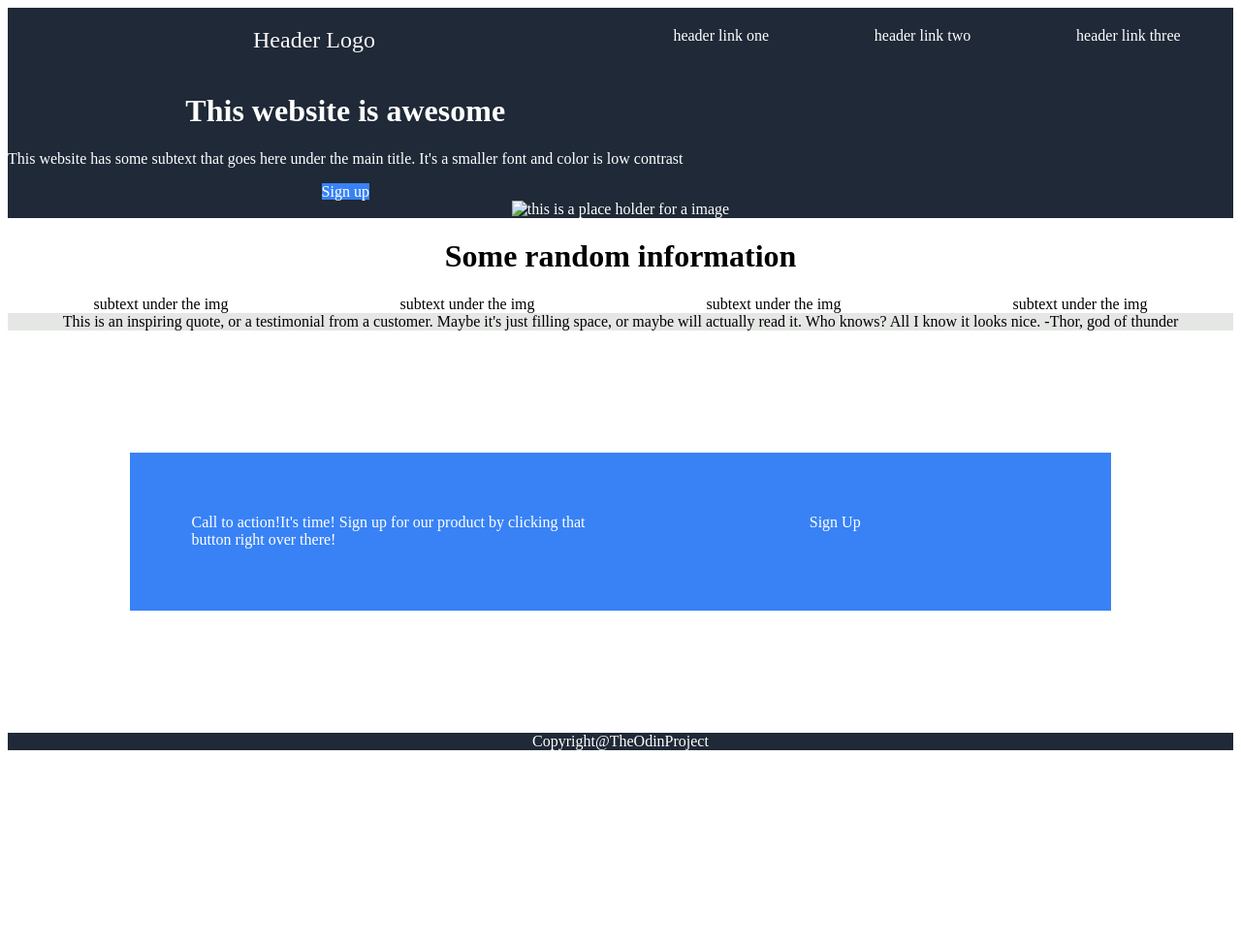
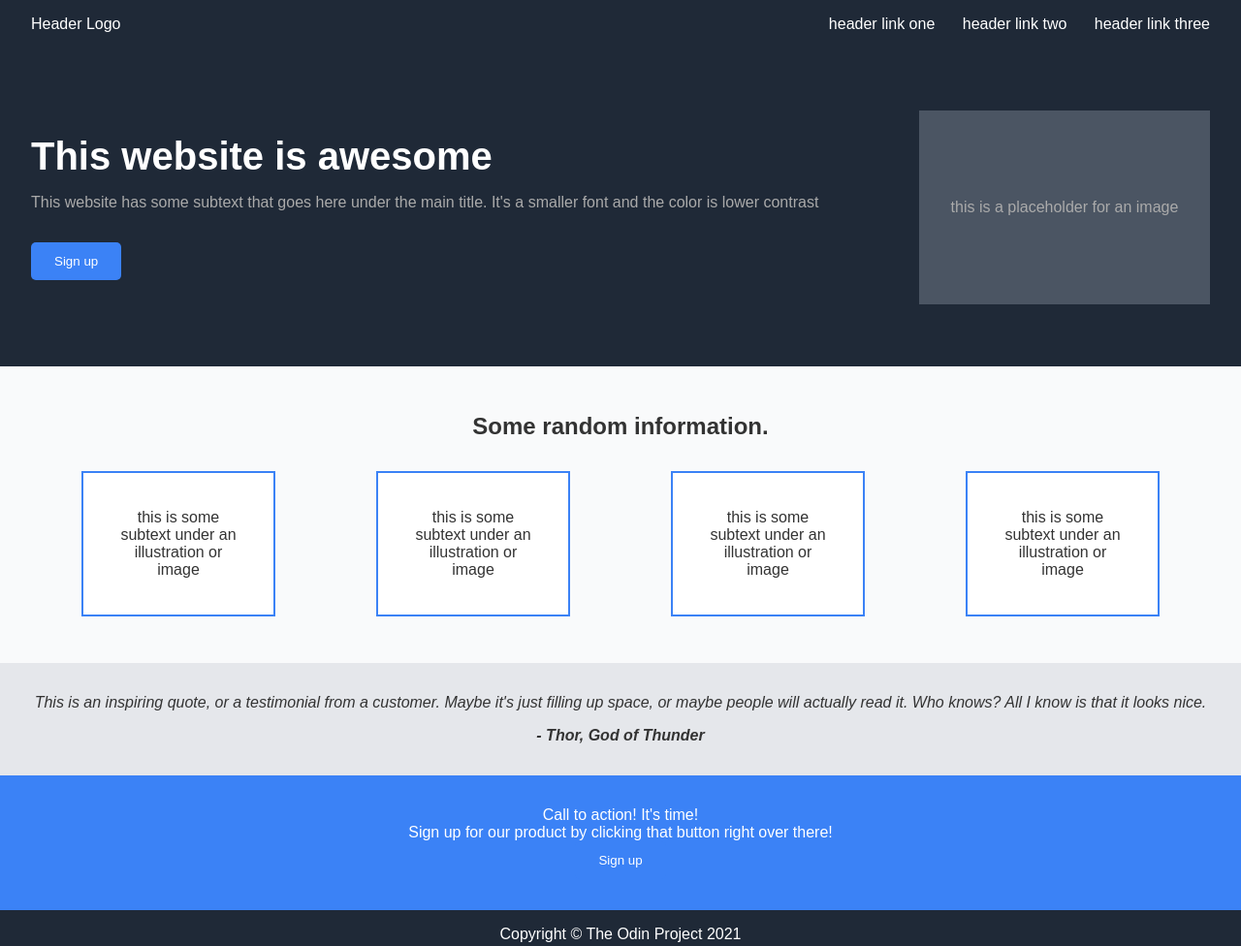
Before and after one commit to devPambi/first_Design, a plain HTML site: page index.html in a window 1280 px wide. Shown: the whole page at 97% size. Before the commit the page ends 800 px from the top, so only its background shows below. Drawn offline with Linux system fonts and the light colour scheme.

Commit message:
finish layout attempt

```diff
--- a/css/styles.css
+++ b/css/styles.css
@@ -1,85 +1,113 @@
-header{
-    color: #fff;
+* {
+    margin: 0;
+    padding: 0;
+    box-sizing: border-box;
 }
 
-.header-container{
-    padding: 20px 0;
-    display: flex;
+body {
+    font-family: Arial, sans-serif;
+    color: #333;
 }
 
-.logo{
-    font-size: 24px;
-    color: #f9f8f9;
-    flex:1;
+header {
+    display: flex;
+    justify-content: space-between;
+    align-items: center;
+    background-color: #1f2937;
+    padding: 1rem 2rem;
+    color: white;
 }
 
-.header-links-container{
-    text-align: center;
-    justify-content: flex-end;
-    flex:1;
+header nav a {
+    color: white;
+    margin-left: 1.5rem;
+    text-decoration: none;
 }
 
-.main-container{
-    display:flex;
-    text-align: center;
-    justify-content: space-around;
-
+.hero {
+    display: flex;
+    justify-content: space-between;
+    align-items: center;
+    background-color: #1f2937;
+    color: white;
+    padding: 4rem 2rem;
 }
 
-.hero-text{
-    display: flex;
+.hero-text h1 {
+    font-size: 2.5rem;
+    margin-bottom: 1rem;
 }
 
-
-.header-links-container{
-    display: flex;
-    justify-content: space-around;
+.hero-text p {
+    margin-bottom: 2rem;
+    color: #aaa;
 }
 
-.hero{
-    text-align: center;
-    background-color: #1f2937;
+button {
+    background-color: #3b82f6;
+    color: white;
+    padding: 0.75rem 1.5rem;
+    border: none;
+    border-radius: 5px;
+    cursor: pointer;
 }
 
-.button{
-    background-color: #3882f6;
-    margin: auto;
-    padding: auto;
-    border: #fff;
+.hero-image {
+    background-color: #4b5563;
+    width: 300px;
+    height: 200px;
+    display: flex;
+    justify-content: center;
+    align-items: center;
+    color: #aaa;
 }
 
-.main-container-one{
-    text-align: center;
-    background-color: #e5e7e5;
-}
-
-.footer-end{
-    text-align: center;
-    background-color: #1f2937;
-    color: #fff;
-}
-
-.random{
+.info {
+    background-color: #f9fafb;
+    padding: 3rem 2rem;
     text-align: center;
 }
 
-.main-footer{
+.info-boxes {
     display: flex;
-    margin: 10%;
-    padding: 5%;
-    background-color: #3882f6;
-    color: #fff;
-
+    justify-content: space-around;
+    margin-top: 2rem;
 }
 
-.main-footer-text{
-    flex: 1;
+.info-box {
+    background-color: white;
+    border: 2px solid #3b82f6;
+    padding: 2rem;
+    width: 200px;
+    height: 150px;
+    display: flex;
+    justify-content: center;
+    align-items: center;
 }
 
-.footer-signup-button{
-    flex: 1;
-    justify-content: flex-end;
+.quote {
+    background-color: #e5e7eb;
+    padding: 2rem;
     text-align: center;
-    border: #fff;
+    font-style: italic;
+}
 
+.quote cite {
+    display: block;
+    margin-top: 1rem;
+    font-weight: bold;
 }
+
+.cta {
+    background-color: #3b82f6;
+    color: white;
+    text-align: center;
+    padding: 2rem;
+}
+
+footer {
+    background-color: #1f2937;
+    color: white;
+    text-align: center;
+    padding: 1rem;
+}
--- a/index.html
+++ b/index.html
@@ -3,60 +3,60 @@
 <head>
     <meta charset="UTF-8">
     <meta name="viewport" content="width=device-width, initial-scale=1.0">
-    <title>Document</title>
-    <link rel="stylesheet" href="css/styles.css">
+    <title>Awesome Website</title>
+    <link rel="stylesheet" href="./css/styles.css">
 </head>
 <body>
     <header>
-        <div class = "hero">
-            <div class = "header-container">
-                <div class = "logo">Header Logo</div>
-                <div class = "header-links-container">
-                    <div clas = "link-one">header link one</div>
-                    <div clas = "link-two">header link two</div>
-                    <div clas = "link-three">header link three</div>
+        <div class="logo">Header Logo</div>
+        <nav>
+            <a href="#">header link one</a>
+            <a href="#">header link two</a>
+            <a href="#">header link three</a>
+        </nav>
+    </header>
 
-                </div>
+    <section class="hero">
+        <div class="hero-text">
+            <h1>This website is awesome</h1>
+            <p>This website has some subtext that goes here under the main title. It's a smaller font and the color is lower contrast</p>
+            <button>Sign up</button>
+        </div>
+        <div class="hero-image">this is a placeholder for an image</div>
+    </section>
+
+    <section class="info">
+        <h2>Some random information.</h2>
+        <div class="info-boxes">
+            <div class="info-box">
+                <p>this is some subtext under an illustration or image</p>
             </div>
-            <div class = "hero-text">
-                <div>
-                    <h1>This website is awesome</h1>
-                    <p>This website has some subtext that goes here under the  main title. It's a smaller font and color is low contrast</p>
-                    <a class = "button">Sign up</a>
-                </div>
+            <div class="info-box">
+                <p>this is some subtext under an illustration or image</p>
             </div>
-            <div>
-                <img src ="" alt = "this is a place holder for a image">
+            <div class="info-box">
+                <p>this is some subtext under an illustration or image</p>
+            </div>
+            <div class="info-box">
+                <p>this is some subtext under an illustration or image</p>
             </div>
         </div>
-    </header>
-    <main>
-        <div class="random">
-            <h1>Some random information</h1>
-        </div>
-        <div class="main-container">
-            <div>subtext under the img</div>
-            <div>subtext under the img</div>
-            <div>subtext under the img</div>
-            <div>subtext under the img</div>
-        </div>
-        <div class=" main-container-one">
-            This is an inspiring quote, or a testimonial from a customer. Maybe it's just filling space, or maybe will actually read it. Who knows? All I know it looks nice.
-            -Thor, god of thunder
-        </div>
-        <div class="main-footer">
-            <div class="main-footer-text">
-                Call to action!It's time!
-                Sign up for our product by clicking that button right over there!
-            </div>
-            <div class="footer-signup-button">
-                Sign Up
-            </div>
-        </div>
+    </section>
 
-    </main>
+    <section class="quote">
+        <blockquote>
+            <p>This is an inspiring quote, or a testimonial from a customer. Maybe it's just filling up space, or maybe people will actually read it. Who knows? All I know is that it looks nice.</p>
+            <cite>- Thor, God of Thunder</cite>
+        </blockquote>
+    </section>
+
+    <section class="cta">
+        <p>Call to action! It's time! <br> Sign up for our product by clicking that button right over there!</p>
+        <button>Sign up</button>
+    </section>
+
     <footer>
-        <div class="footer-end">Copyright@TheOdinProject</div>
+        <p>Copyright © The Odin Project 2021</p>
     </footer>
 </body>
 </html>
```
